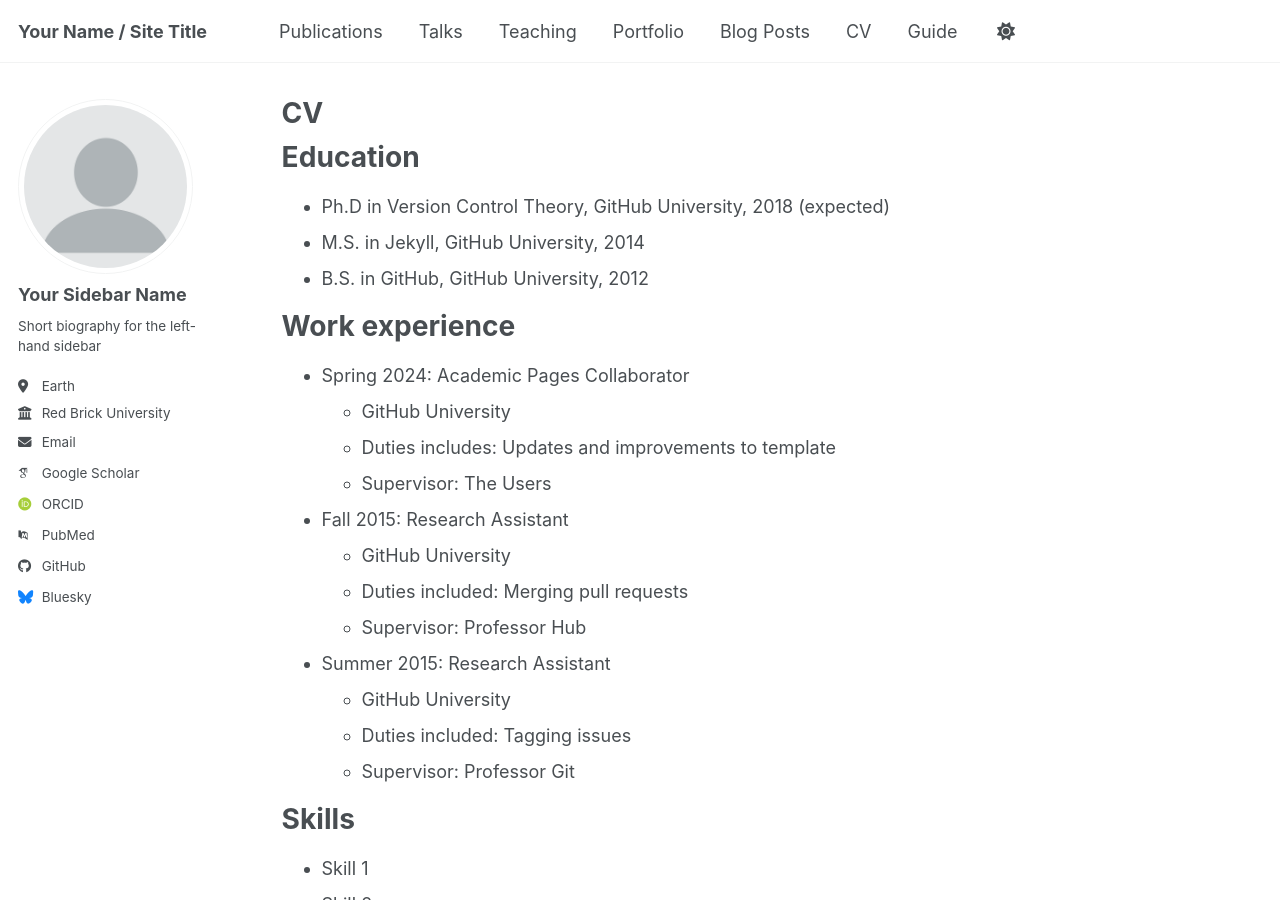
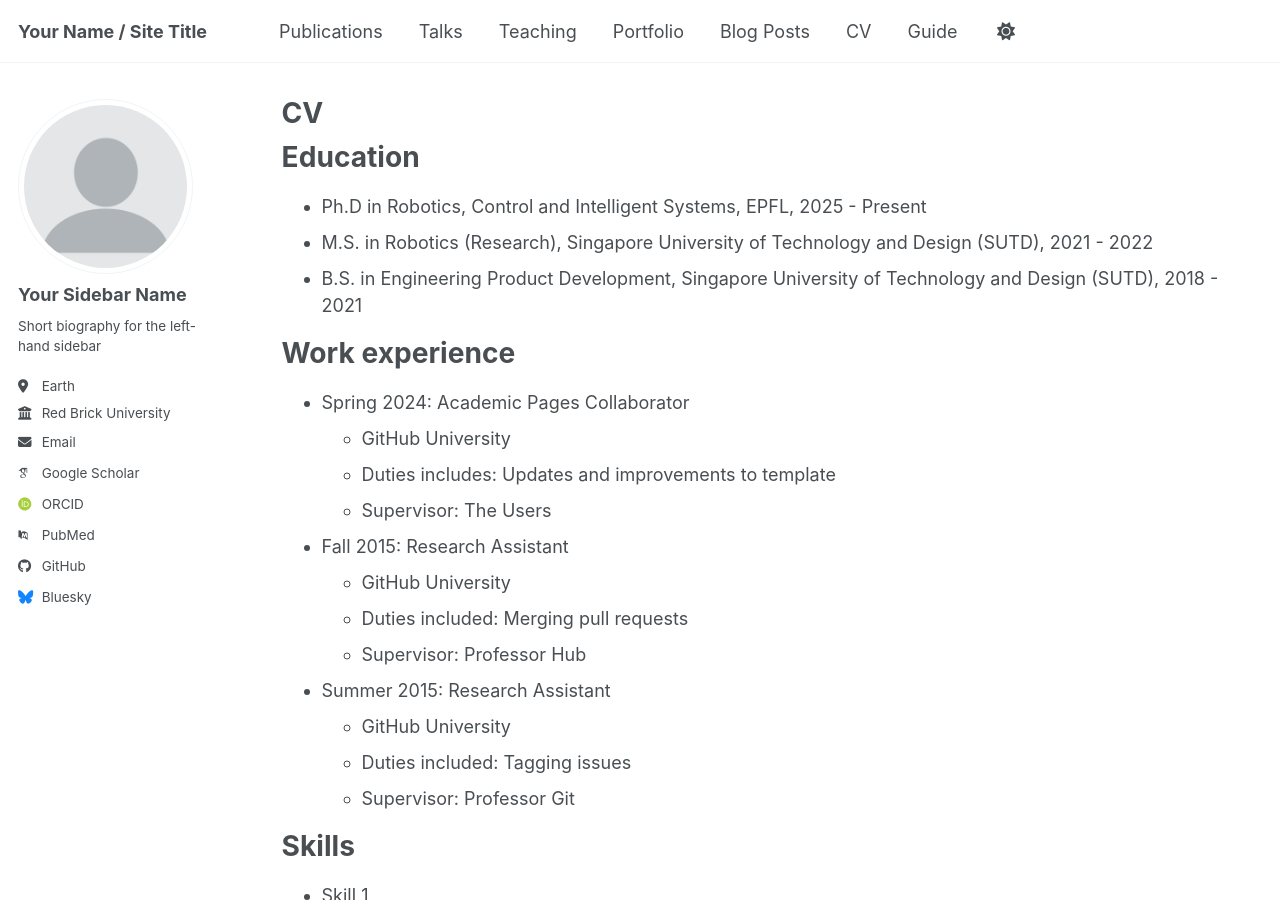
Before and after one commit to javierpey/javierpey.github.io, a Jekyll site: the page built from _pages/cv.md, in a window 1280 px wide and 900 px high. Built offline with Jekyll 4.4.1, drawn with Linux system fonts in a browser that asks for light colours; some web fonts are replaced; a script bundle is joined from its source files by our own code; library files that are not in the unit come from our copies.

Commit message:
First test

```diff
--- a/_pages/cv.md
+++ b/_pages/cv.md
@@ -11,9 +11,9 @@
 
 Education
 ======
-* Ph.D in Version Control Theory, GitHub University, 2018 (expected)
-* M.S. in Jekyll, GitHub University, 2014
-* B.S. in GitHub, GitHub University, 2012
+* Ph.D in Robotics, Control and Intelligent Systems, EPFL, 2025 - Present
+* M.S. in Robotics (Research), Singapore University of Technology and Design (SUTD), 2021 - 2022
+* B.S. in Engineering Product Development, Singapore University of Technology and Design (SUTD), 2018 - 2021
 
 Work experience
 ======
```
